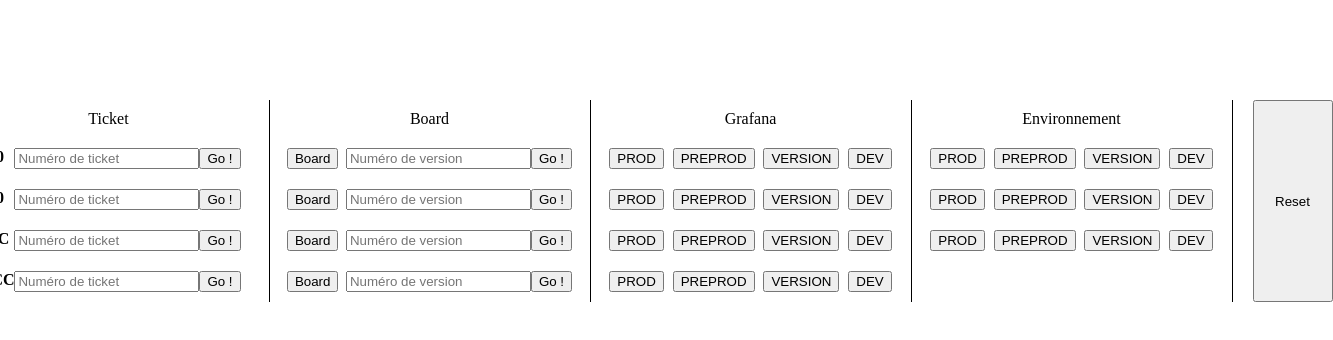
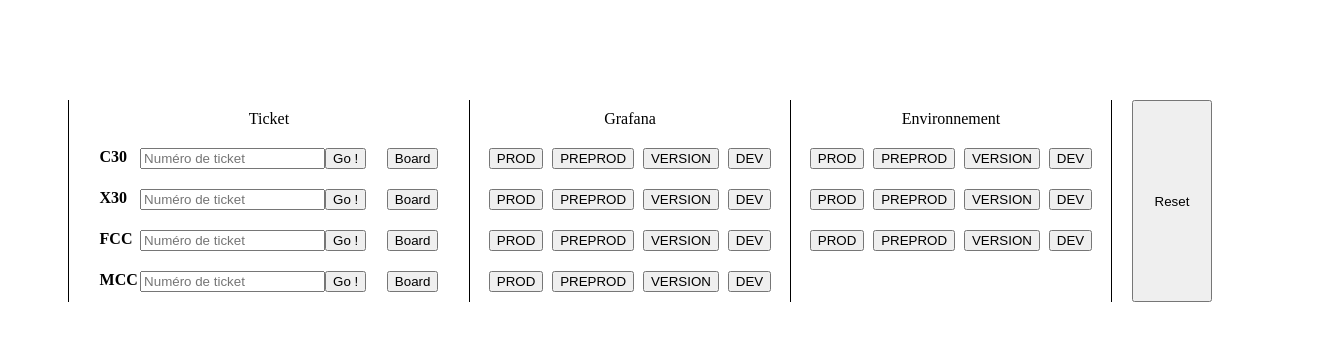
Before and after one commit to EnnacheNH/FastTicket, a plain HTML site: page FastTicket.html in a window 1280 px wide. Shown: the whole page, 1333 px wide, since content can reach past the window. Drawn offline with Linux system fonts and the light colour scheme.

Commit message:
simplyfied

```diff
--- a/FastTicket.html
+++ b/FastTicket.html
@@ -12,7 +12,6 @@
         <div class="wrapper" id="fastTicketTarget">
             <div class="row separated-y-wrapper">
                 <div class="col separated part ticket-part">Ticket</div>
-                <div class="col separated part board-part">Board</div>
                 <div class="col separated part grafana-part">Grafana</div>
                 <div class="col separated part environment-part">Environnement</div>
             </div>
@@ -53,9 +52,6 @@
             ticket: {
                 inputId: "inputTicketC30",
             },
-            board: {
-                inputVersionId: "inputBoardVersionC30",
-            },
             grafana: {
                 prod: "abjJtwytrbds/logs-v2-prod",
                 preprod: "abjJtwytrbds/logs-v2-preprod",
@@ -73,9 +69,6 @@
             projectName: "ccv-x30",
             ticket: {
                 inputId: "inputTicketX30",
-            },
-            board: {
-                inputVersionId: "inputBoardVersionX30",
             },
             grafana: {
                 prod: "abjJtwbds/logs-v2-prod",
@@ -95,9 +88,6 @@
             ticket: {
                 inputId: "inputTicketFCC",
             },
-            board: {
-                inputVersionId: "inputBoardVersionFCC",
-            },
             grafana: {
                 prod: "KoCKtQxSzAZ/logs-v2-prod",
                 preprod: "KoCKtQxSzAZ/logs-v2-preprod",
@@ -115,9 +105,6 @@
             projectName: "ccv-mobility-middleware",
             ticket: {
                 inputId: "inputTicketMCC",
-            },
-            board: {
-                inputVersionId: "inputBoardVersionMCC",
             },
             grafana: {
                 prod: "KoCKtQxSzAB/logs-v2-prod",
@@ -146,12 +133,9 @@
             <div class="col separated part ticket-part">
                 <div class="project">${projectName}</div>
                 ${getHtmlInput(props.ticket.inputId, "Numéro de ticket", `ticketDict.${projectName}.ticket.openTicket`)}
-            </div>
-            <div class="col separated part board-part">
                 <div>
-                    <button onclick="ticketDict.${projectName}.board.openBoard()">Board</button>
+                    <button onclick="ticketDict.${projectName}.ticket.openBoard()">Board</button>
                 </div>
-                ${getHtmlInput(props.board.inputVersionId, "Numéro de version", `ticketDict.${projectName}.board.openVersion`)}
             </div>
             <div class="col separated part grafana-part">
                 ${getHtmlGrafana(props.grafana)}
@@ -207,17 +191,9 @@
             }
             openUrl(`${baseUrl}issues/${value}`);
         }
-        properties.board["openBoard"] = () => {
+        properties.ticket["openBoard"] = () => {
             openUrl(`${baseUrl}boards`);
         }
-        properties.board["openVersion"] = () => {
-            const value = document.getElementById(properties.board.inputVersionId).value;
-            if (!value) {
-                return;
-            }
-            openUrl(`${baseUrl}boards?milestone_title=Version ${value}`);
-        }
-
 
         fastTicketTarget.innerHTML += getHtmlFastTicket(key, properties);
     }
@@ -272,11 +248,7 @@
             }
 
             .ticket-part {
-                width: 300px;
-            }
-
-            .board-part {
-                width: 300px;
+                width: 380px;
             }
 
             .grafana-part {
```
